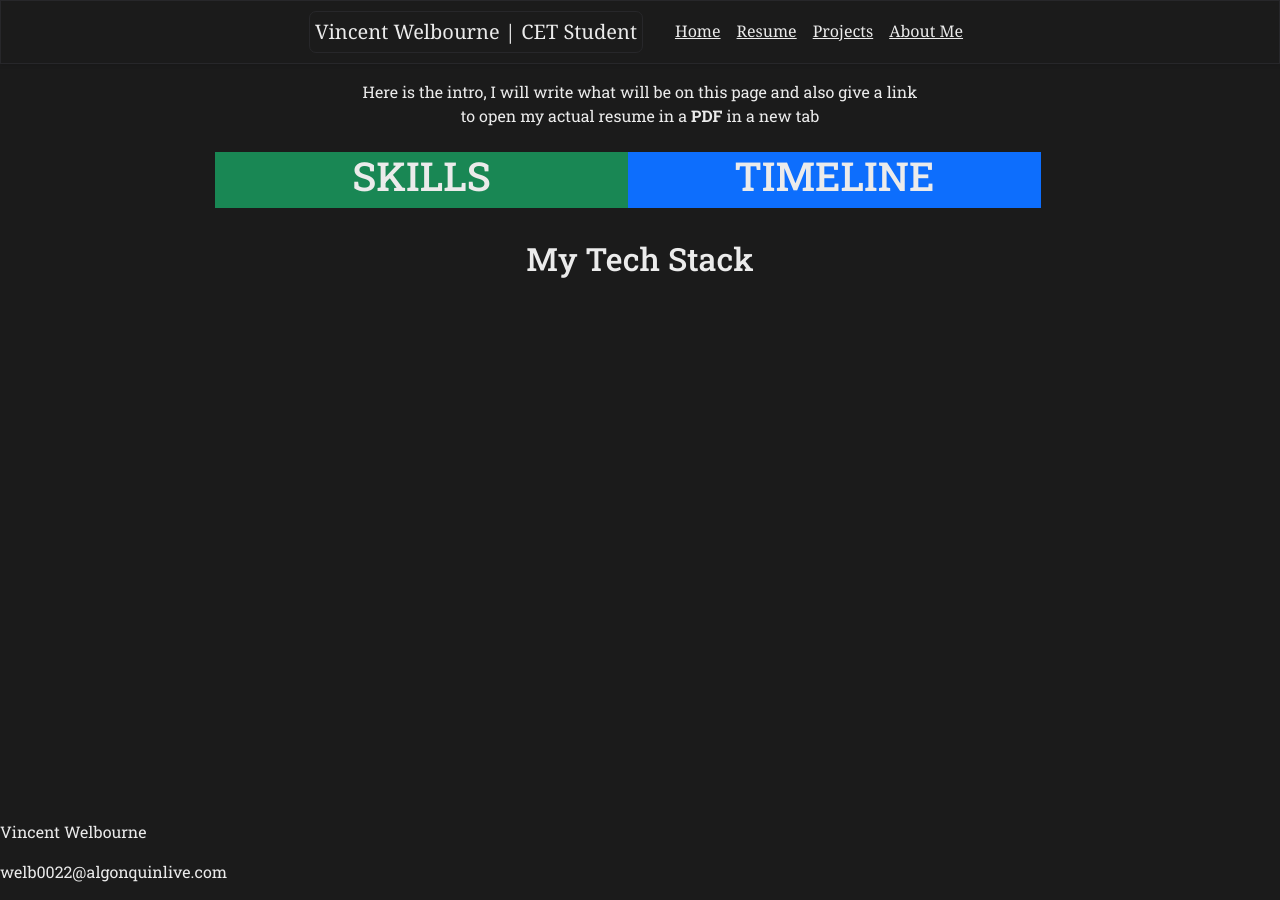
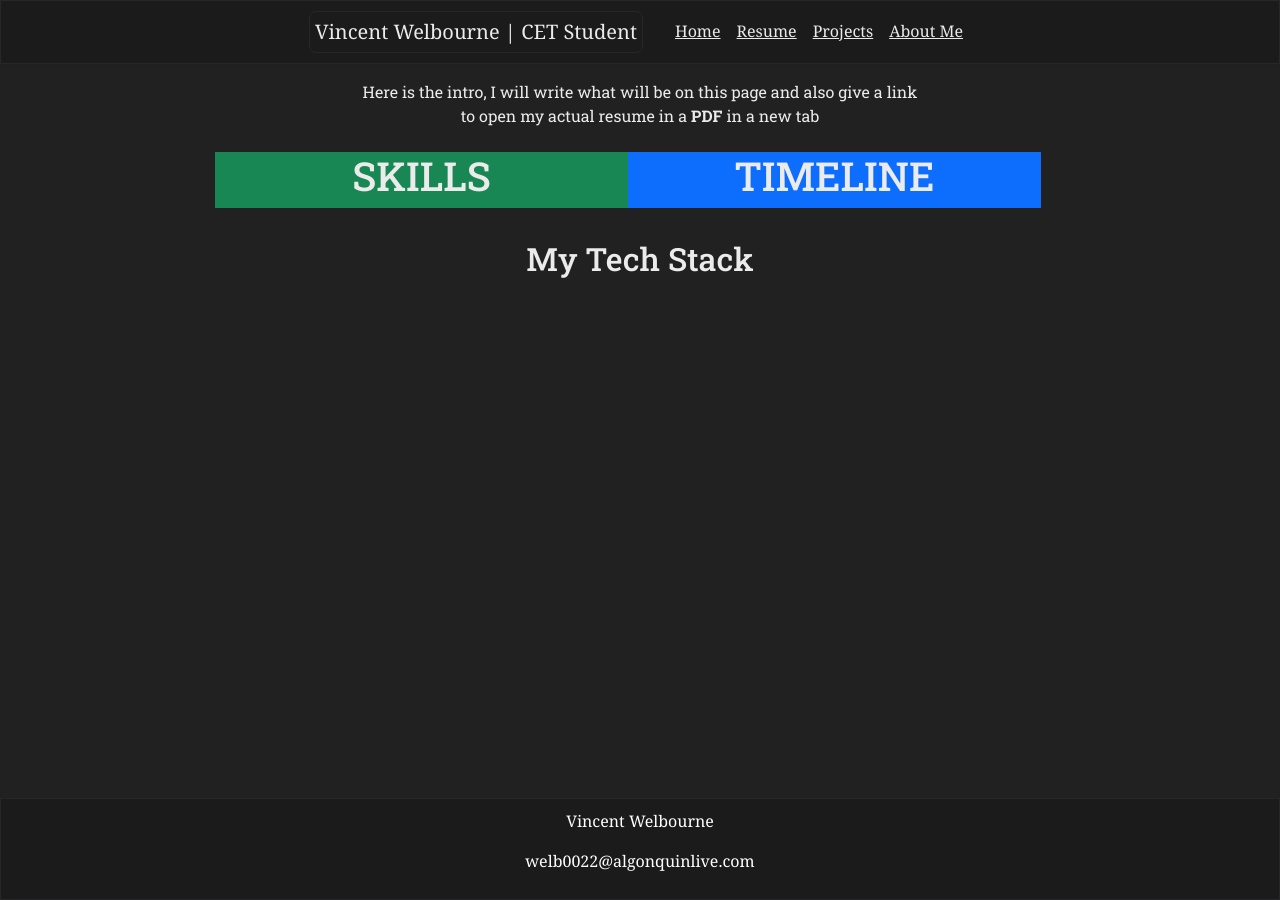
Before and after one commit to Bicente44/bicente_website, a Jekyll site: the page built from resume.markdown, in a window 1280 px wide and 900 px high, scrolled down 64 px. Built offline with Jekyll 4.4.1, drawn with Linux system fonts in a browser that asks for light colours.

Commit message:
Add footer scss, make colors better for the eye
After some complaints i made the page lighter and kept the footer and
header dark. looks way better.

```diff
--- a/assets/main.scss
+++ b/assets/main.scss
@@ -18,7 +18,7 @@
 
 body {
   padding-top: var(--nav-height, 56px);
-  background-color: #1b1b1b;
+  background-color: #212121;
   color: #ebebeb;
   margin-top: 4rem;
   font-family: var(--font-body);
@@ -31,3 +31,13 @@ body {
   margin-bottom: 20px;
   color: white;
 }
+
+footer {
+  font-family: Georgia, serif;
+  background-color: #1b1b1b;
+  color: #ebebeb;
+  text-align: center;
+  padding: 10px;
+  border: 1px solid #27272a;
+  color: white;
+}
```
